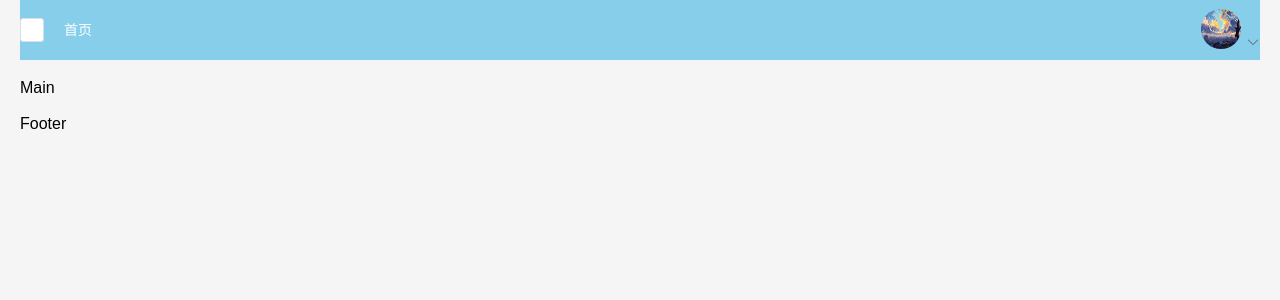
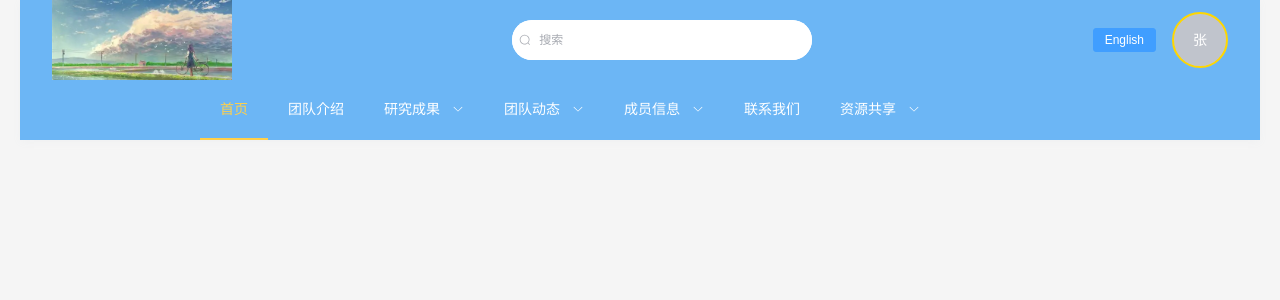
Before and after one commit to Applewst/intelligent, a Vue app in the folder interface/: page / in a window 1280 px wide. Shown: the top 300 px of the page. Built offline with nearby package versions, Linux system fonts and the light colour scheme.

Commit message:
头部导航栏大概样式

```diff
--- a/interface/package.json
+++ b/interface/package.json
@@ -11,6 +11,7 @@
     "format": "prettier --write src/"
   },
   "dependencies": {
+    "@element-plus/icons-vue": "^2.3.1",
     "axios": "^1.11.0",
     "element-plus": "^2.10.4",
     "pinia": "^3.0.3",
--- a/interface/src/components/CommonHeader.vue
+++ b/interface/src/components/CommonHeader.vue
@@ -1,74 +1,171 @@
+<script setup>
+import { ref } from 'vue'
+import { ElMessage } from 'element-plus'
+import { Search } from '@element-plus/icons-vue'
+const activeIndex = ref('home')
+const userType = ref('internal') // internal 或 admin
+const userName = ref('张三')
+const isLogin = ref(true) // 是否已登录
 
-<script setup>
-  import { ref,computed } from 'vue'
-// import { useStore } from '../stores/counter'
+function handleAvatarClick() {
+  if (!isLogin.value) {
+    // 模拟登录
+    isLogin.value = true
+    userName.value = '张三'
+    ElMessage.success('登录成功')
+  }
+}
 
-  // const store = useStore()
-
+function handleMenuSelect(key) {
+  if (key === 'logout') {
+    isLogin.value = false
+    userName.value = ''
+    ElMessage.success('已退出登录')
+  }
+}
 </script>
 
 <template>
   <div class="header">
-    <div class="l-content">
-      <el-button size="small" class="el-button" @click="handleCollapse">
-        <component class="icons" :is="menu"></component>
-      </el-button>
-      <el-breadcrumb separator="/" class="bread">
-        <el-breadcrumb-item :to="{ path: '/' }">首页</el-breadcrumb-item>
-
-      </el-breadcrumb>
+    <div class="header-top">
+      <div class="logo"><img src="../assets/images/OIP-C.jpg" alt="" style="width: 180px;"></div>
+      <div class="search-center">
+        <el-input
+          placeholder="搜索"
+          size="small"
+          class="search-input"
+         :prefix-icon="Search"
+        />
       </div>
-    <div class="r-content">
-      <el-dropdown>
-        <span class="el-dropdown-link">
-          <img src="../assets/images/user.jpg" class="user">
-          <el-icon class="el-icon--right">
-            <arrow-down />
-          </el-icon>
+      <div class="header-actions">
+        <el-button type="primary" size="small">English</el-button>
+        <el-dropdown
+          trigger="click"
+          @command="handleMenuSelect"
+        >
+          <span class="el-dropdown-link" @click="handleAvatarClick">
+            <el-avatar
+              v-if="isLogin"
+              :style="userType === 'admin' ? 'border:2px solid #409EFF' : 'border:2px solid gold'"
+              size="large"
+            >{{ userName ? userName[0] : '' }}</el-avatar>
+            <el-avatar v-else size="large" icon="el-icon-user"></el-avatar>
           </span>
           <template #dropdown>
             <el-dropdown-menu>
-            <el-dropdown-item>个人中心</el-dropdown-item>
-            <el-dropdown-item>退出</el-dropdown-item>
-
+              <el-dropdown-item v-if="!isLogin" command="login">登录</el-dropdown-item>
+              <el-dropdown-item v-else command="logout">退出登录</el-dropdown-item>
+              <el-dropdown-item v-if="isLogin" disabled>
+                {{ userType === 'admin' ? '管理员' : '内部人员' }}
+              </el-dropdown-item>
             </el-dropdown-menu>
           </template>
         </el-dropdown>
       </div>
     </div>
+    <el-menu
+      class="header-menu"
+      mode="horizontal"
+      :default-active="activeIndex"
+      @select="(key) => (activeIndex = key)"
+      background-color="#409EFF"
+      text-color="#fff"
+      active-text-color="#ffd04b"
+    >
+      <el-menu-item index="home">首页</el-menu-item>
+      <el-menu-item index="team">团队介绍</el-menu-item>
+      <el-sub-menu index="result">
+        <template #title>研究成果</template>
+        <el-menu-item index="project">研究项目</el-menu-item>
+        <el-menu-item index="paper">发表论文</el-menu-item>
+        <el-menu-item index="award">获奖情况</el-menu-item>
+      </el-sub-menu>
+      <el-sub-menu index="news">
+        <template #title>团队动态</template>
+        <el-menu-item index="activity">科研动态</el-menu-item>
+        <el-menu-item index="event">团队活动</el-menu-item>
+        <el-menu-item index="student">学生发展</el-menu-item>
+        <el-menu-item index="photo">照片墙</el-menu-item>
+      </el-sub-menu>
+      <el-sub-menu index="member">
+        <template #title>成员信息</template>
+        <el-menu-item index="teacher">师资队伍</el-menu-item>
+        <el-menu-item index="student-list">在读学生</el-menu-item>
+        <el-menu-item index="alumni">桃李天下</el-menu-item>
+      </el-sub-menu>
+      <el-menu-item index="contact">联系我们</el-menu-item>
+      <el-sub-menu index="resource">
+        <template #title>资源共享</template>
+        <el-menu-item index="data">实验数据</el-menu-item>
+        <el-menu-item index="doc">内部文档</el-menu-item>
+        <el-menu-item index="code">代码库</el-menu-item>
+      </el-sub-menu>
+    </el-menu>
+  </div>
 </template>
 
-<style scoped>
+<style scoped lang="less">
 .header {
-    display: flex;
-    justify-content: space-between;
-    align-items: center;
   width: 100%;
-    height: 100%;
-    background-color:skyblue;
+  background: #fff;
+  box-shadow: 0 2px 8px #f0f1f2;
 }
-  .icons{
-    width: 20px;
-    height: 20px;
-
-  }
-  .r-content{
-    .user{
-      width: 40px;
-      height: 40px;
-      border-radius: 50%;
-    }
-  }
-  .l-content{
+.header-top {
   display: flex;
   align-items: center;
-    .el-button{
-      margin-right: 20px;
+  justify-content: space-between;
+  background: #6cb6f5;
+  padding: 0 32px;
+  height: 80px;
+  position: relative;
 }
+.logo {
+  font-size: 36px;
+  color: #fff;
+  font-weight: bold;
+  width: 180px;
+  display: flex;
+  align-items: center;
+  justify-content: center;
 }
-  :deep(.bread span){
-    color: #fff !important;
-    cursor:   pointer !important;
+.search-center {
+  flex: 1;
+  display: flex;
+  justify-content: center;
+}
+.search-input {
+  width: 300px;
+  height: 40px;
+  border-radius: 20px;
+  box-shadow: none;
+  transition: box-shadow 0.2s;
+  background: #fff;
+}
+.search-input :deep(.el-input__wrapper) {
+  border-radius: 20px;
+  background: #fff;
+  box-shadow: none;
+  transition: box-shadow 0.2s;
+}
+.search-input :deep(.el-input__wrapper):hover,
+.search-input :deep(.el-input__wrapper):focus-within {
+  box-shadow: 0 2px 8px #b3d8ff;
+}
+.header-actions {
+  display: flex;
+  align-items: center;
+  gap: 16px;
+}
+.el-dropdown-link {
+  cursor: pointer;
+  display: flex;
+  align-items: center;
+  justify-content: space-around;
+}
+.header-menu {
+  border-bottom: none;
+  background: #6cb6f5;
+  padding-left: 180px;
 
 }
 </style>
```
Also changed, not shown: 1 other file (tests, documents, lock files or other folders). Lines whose indentation alone changed are shown as unchanged.
